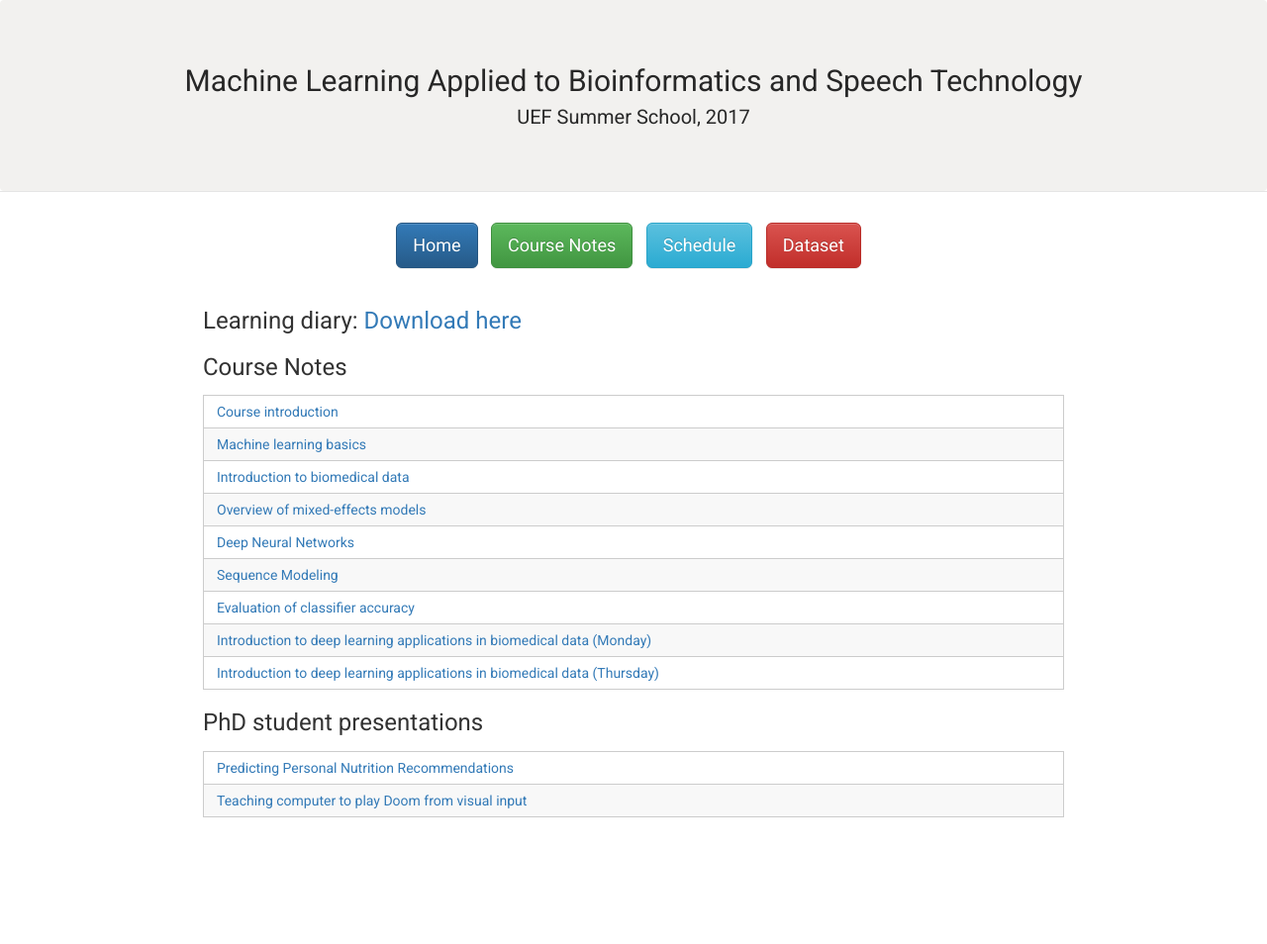
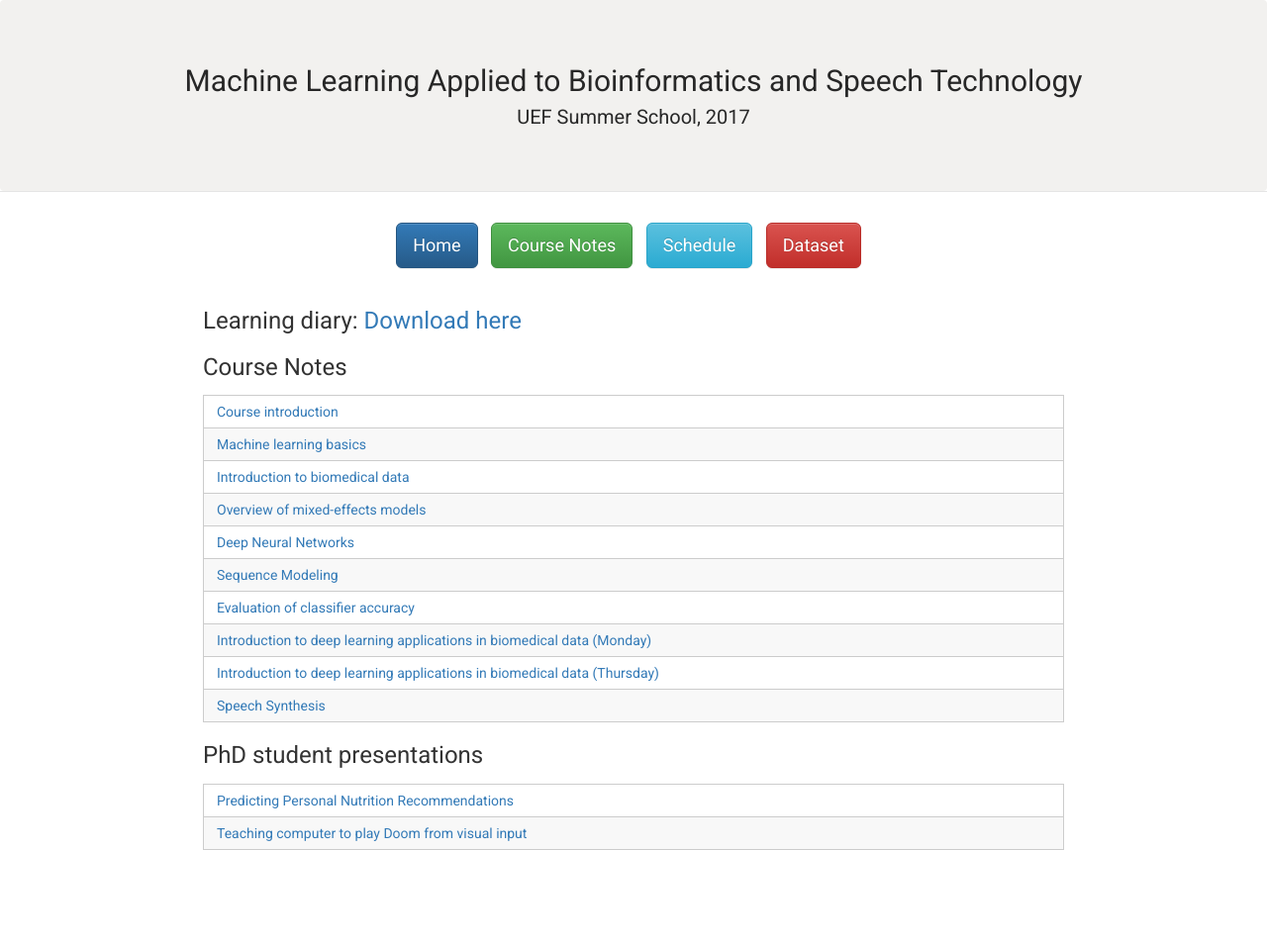
Before and after one commit to abrahamwoubie/Summer_School_RL, a Jekyll site: the page built from 35c163ca47986f8e1f5eec9d54238ad1229a7c92/course-notes.md, in a window 1280 px wide. Shown: the whole page at 99% size. Built offline with Jekyll 4.4.1, drawn with Linux system fonts in a browser that asks for light colours; nearby versions of some CDN libraries; before the commit the page ends 921 px from its top, so only the background shows below that.

Commit message:
Added speech synthesis slides

```diff
--- a/35c163ca47986f8e1f5eec9d54238ad1229a7c92/course-notes.md
+++ b/35c163ca47986f8e1f5eec9d54238ad1229a7c92/course-notes.md
@@ -19,6 +19,7 @@ title: Course Notes | MLABST'17
 | [Evaluation of classifier accuracy]({{ site.url }}{{ site.baseurl }}/content/evaluation_of_classifiers.pdf) |
 | [Introduction to deep learning applications in biomedical data (Monday)]({{ site.url }}{{ site.baseurl }}/content/merja_introDeep_mon.pdf) |
 | [Introduction to deep learning applications in biomedical data (Thursday)]({{ site.url }}{{ site.baseurl }}/content/merja_introDeep_thu.pdf) |
+| [Speech Synthesis]({{ site.url }}{{ site.baseurl }}/content/speech_synthesis.pdf) |
 
 ### PhD student presentations
 
```
Also changed, not shown: 1 other file.
